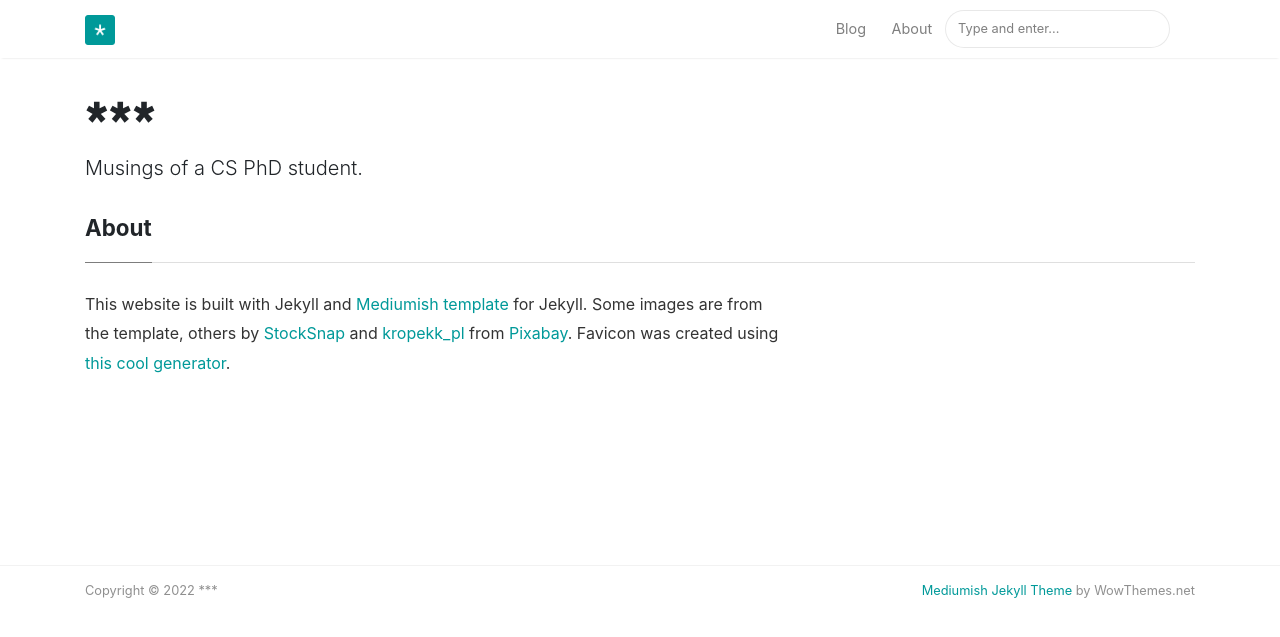
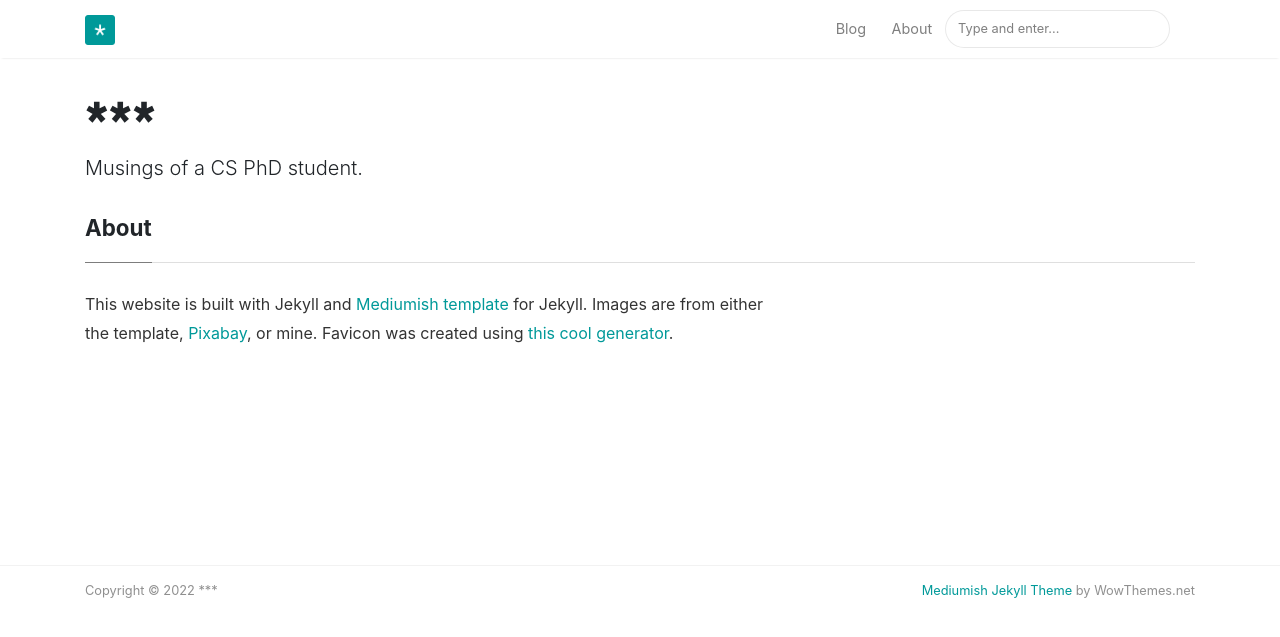
Before and after one commit to r02b/r02b.github.io, a Jekyll site: the page built from _pages/about.md, in a window 1280 px wide. Shown: the top 637 px of the page. Built offline with Jekyll 4.4.1, drawn with Linux system fonts in a browser that asks for light colours; nearby versions of some CDN libraries.

Commit message:
About adjustments

```diff
--- a/_pages/about.md
+++ b/_pages/about.md
@@ -8,7 +8,8 @@
 <div class="col-md-8 pr-5">
 
 <p>This website is built with Jekyll and <a href="https://github.com/wowthemesnet/mediumish-theme-jekyll" target="_blank">Mediumish template</a> for Jekyll.
-Some images are from the template, others by <a href="https://pixabay.com/users/stocksnap-894430/?utm_source=link-attribution&amp;utm_medium=referral&amp;utm_campaign=image&amp;utm_content=924781" target="_blank">StockSnap</a> and <a href="https://pixabay.com/users/kropekk_pl-114936/?utm_source=link-attribution&amp;utm_medium=referral&amp;utm_campaign=image&amp;utm_content=283251" target="_blank">kropekk_pl</a> from <a href="https://pixabay.com/?utm_source=link-attribution&amp;utm_medium=referral&amp;utm_campaign=image&amp;utm_content=924781" target="_blank">Pixabay</a>.
+<!--Some images are from the template, others by <a href="https://pixabay.com/users/stocksnap-894430/?utm_source=link-attribution&amp;utm_medium=referral&amp;utm_campaign=image&amp;utm_content=924781" target="_blank">StockSnap</a> and <a href="https://pixabay.com/users/kropekk_pl-114936/?utm_source=link-attribution&amp;utm_medium=referral&amp;utm_campaign=image&amp;utm_content=283251" target="_blank">kropekk_pl</a> from <a href="https://pixabay.com/?utm_source=link-attribution&amp;utm_medium=referral&amp;utm_campaign=image&amp;utm_content=924781" target="_blank">Pixabay</a>.-->
+Images are from either the template, <a href="https://pixabay.com" target="_blank">Pixabay</a>, or mine.
 Favicon was created using <a href="https://favicon.io/favicon-generator/" target="_blank">this cool generator</a>.
  </p>
 </div>
```
Also changed, not shown: 1 other file.
